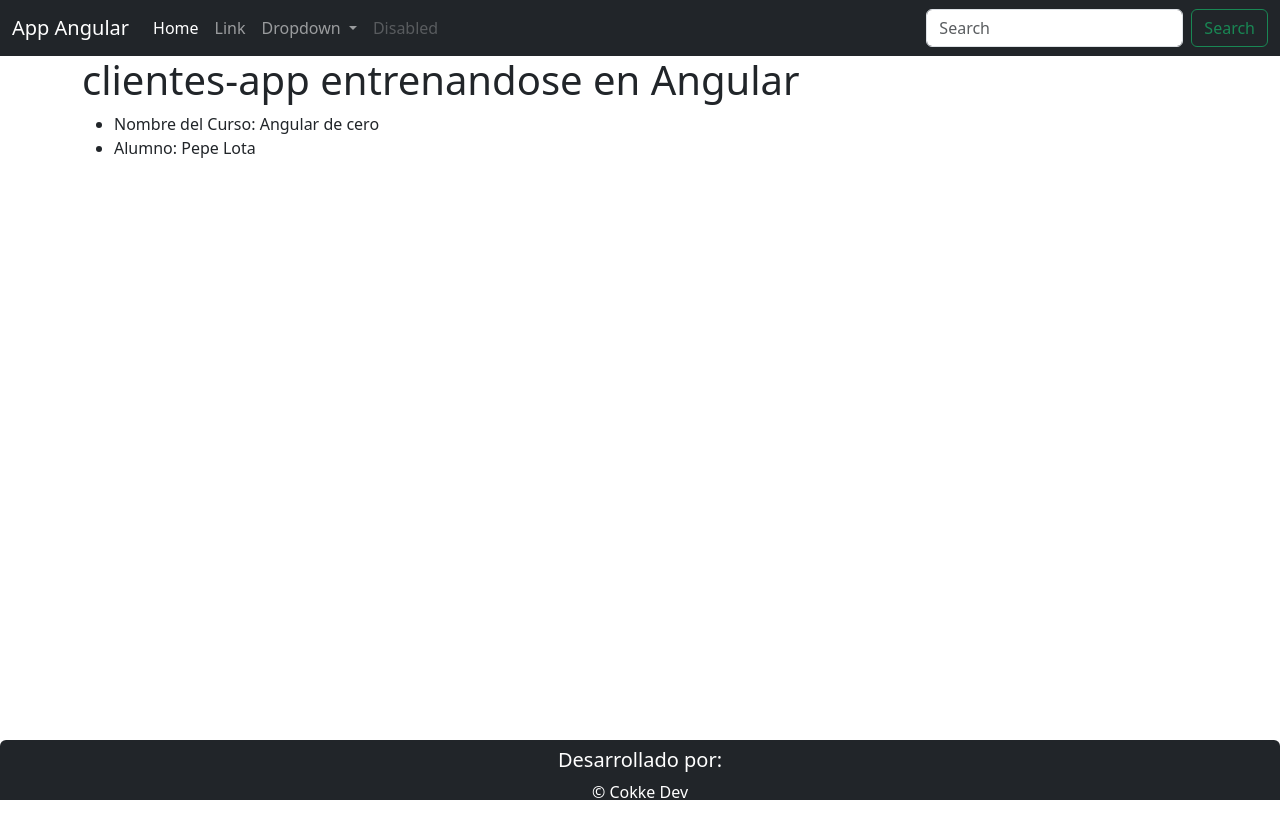
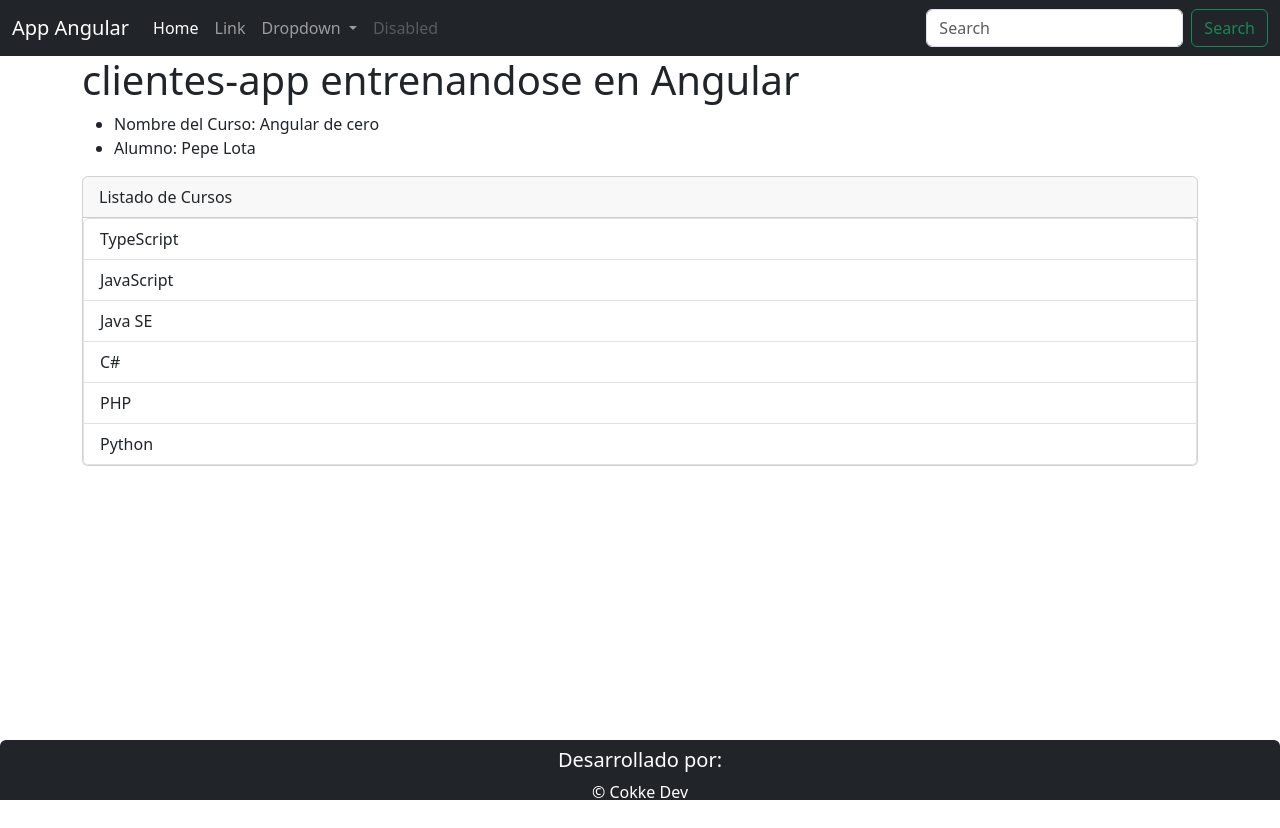
Before and after one commit to cokke07/Angular_Cliente_App, an Angular app: page / in a window 1280 px wide. Built offline with nearby package versions, Linux system fonts and the light colour scheme.

Commit message:
Se agrega a la directiva ngfor con un listado

```diff
--- a/src/app/app.component.html
+++ b/src/app/app.component.html
@@ -6,5 +6,7 @@
   <li>Nombre del Curso: {{nombreCurso}}</li>
     <li>Alumno: {{alumno}}</li>
 </ul>
+
+<app-directiva></app-directiva>
 </div>
 <app-footer></app-footer>
--- a/src/app/directiva/directiva.component.html
+++ b/src/app/directiva/directiva.component.html
@@ -1 +1,8 @@
-<p>directiva works!</p>
+<div class="card">
+    <div class="card-header">
+        Listado de Cursos
+    </div>
+    <ul class="list-group">
+        <li class="list-group-item" *ngFor="let item of listaCurso">{{item}}</li>
+    </ul>
+</div>
--- a/src/app/directiva/directiva.component.ts
+++ b/src/app/directiva/directiva.component.ts
@@ -2,9 +2,12 @@
 
 @Component({
   selector: 'app-directiva',
-  templateUrl: './directiva.component.html',
-  styleUrls: ['./directiva.component.css']
+  templateUrl: './directiva.component.html'
 })
 export class DirectivaComponent {
 
+listaCurso: string[] = ['TypeScript','JavaScript','Java SE','C#','PHP','Python']
+
+constructor() {}
+
 }
```
Also changed, not shown: src/app/directiva/directiva.component.css (deleted), 1 other file (tests, documents, lock files or other folders).
